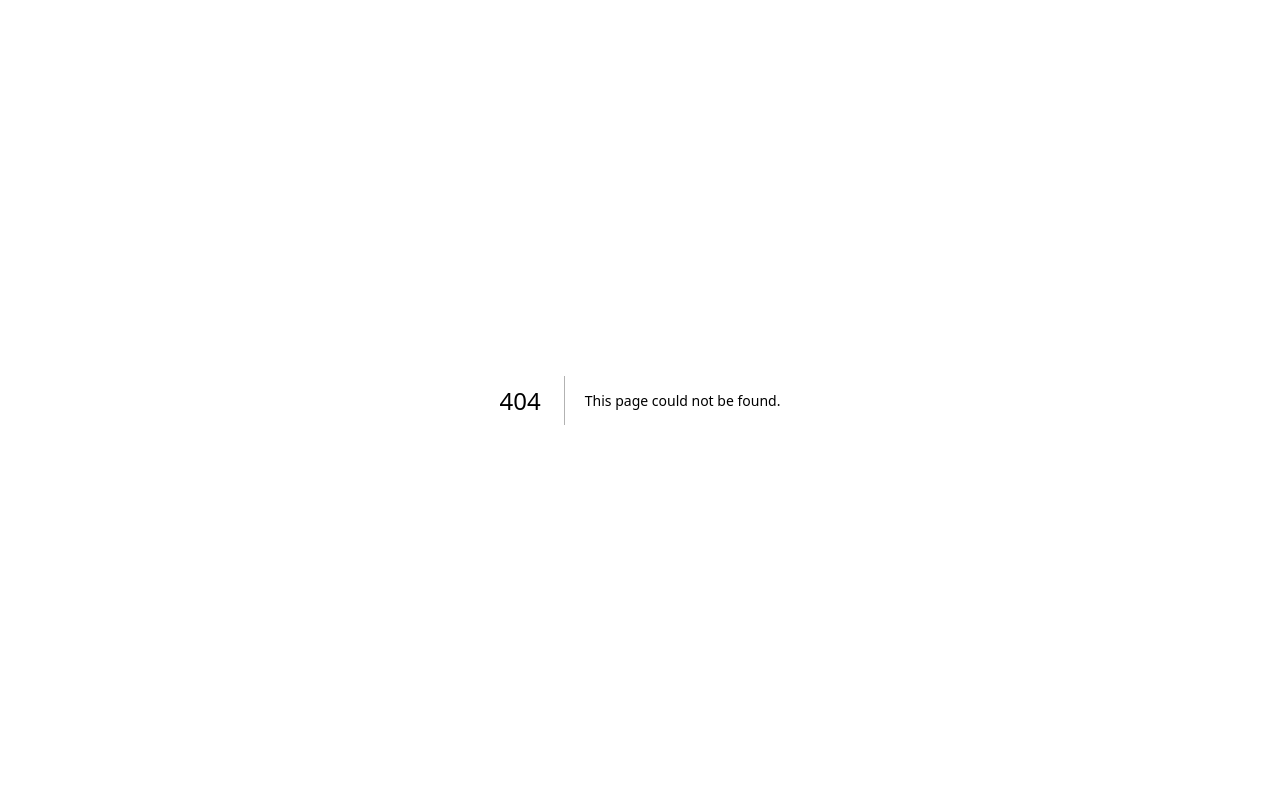
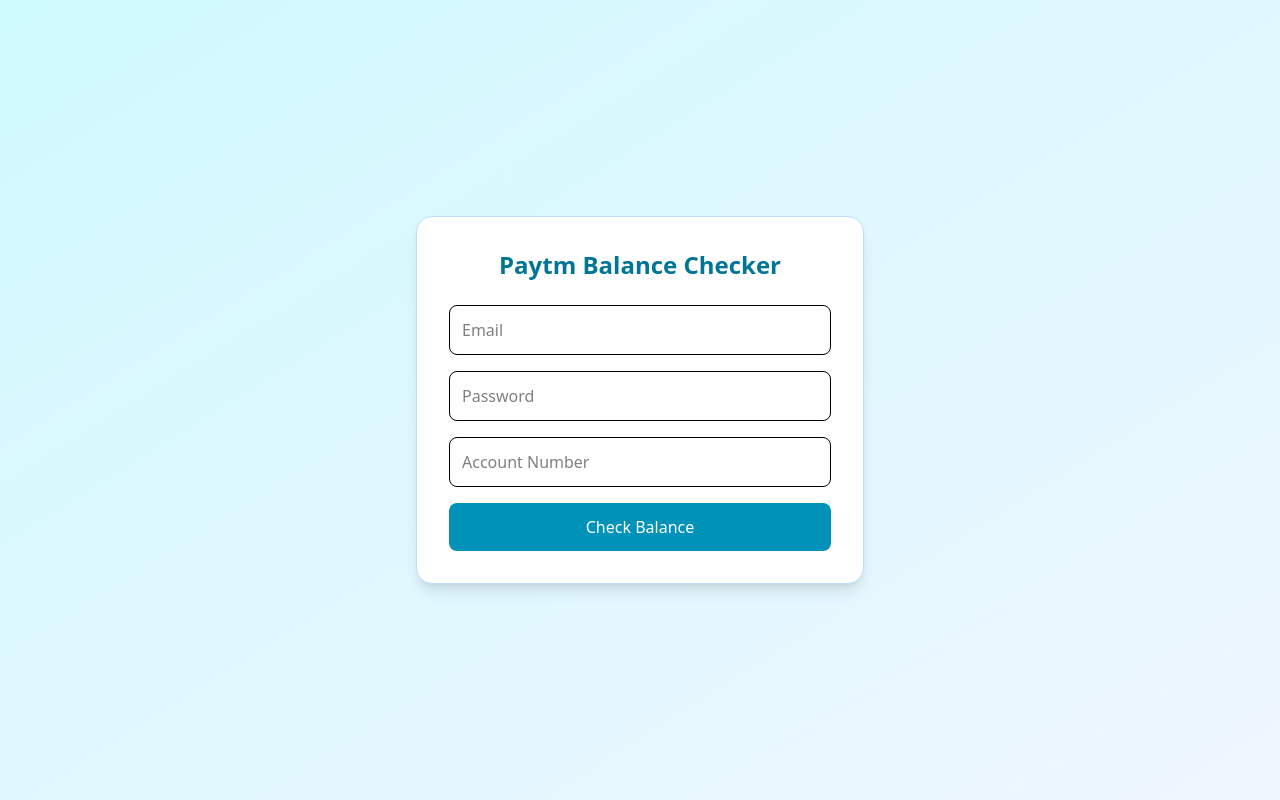
Before and after one commit to gursmeep404/sharden, a Next.js app in the folder sharden_main/: page /paytm in a window 1280 px wide. Before the commit this address had no page. Built offline with nearby package versions, Linux system fonts and the light colour scheme.

Commit message:
mock ui for gpay, paytm and razorpay done

```diff
--- /dev/null
+++ b/sharden_main/src/app/gpay/page.tsx
@@ -0,0 +1,65 @@
+"use client";
+import { useState } from "react";
+
+export default function GPayPage() {
+  const [email, setEmail] = useState("");
+  const [password, setPassword] = useState("");
+  const [accountNumber, setAccountNumber] = useState("");
+  const [balance, setBalance] = useState<string | null>(null);
+
+  const checkBalance = async () => {
+    try {
+      const res = await fetch("http://localhost:3000/get_balance", {
+        method: "POST",
+        headers: { "Content-Type": "application/json" },
+        body: JSON.stringify({ email, password, accountNumber }),
+      });
+      const data = await res.json();
+      setBalance(data.balance);
+    } catch (err) {
+      console.error("Error fetching balance:", err);
+    }
+  };
+
+  return (
+    <div className="min-h-screen flex items-center justify-center bg-gradient-to-br from-blue-100 to-blue-200">
+      <div className="bg-white p-8 rounded-2xl shadow-lg w-full max-w-md">
+        <h1 className="text-2xl font-bold mb-6 text-center text-blue-700">
+          GPay Balance Checker
+        </h1>
+        <input
+          type="email"
+          placeholder="Email"
+          value={email}
+          onChange={(e) => setEmail(e.target.value)}
+          className="w-full p-3 mb-4 border rounded-lg focus:outline-none focus:ring-2 focus:ring-blue-400"
+        />
+        <input
+          type="password"
+          placeholder="Password"
+          value={password}
+          onChange={(e) => setPassword(e.target.value)}
+          className="w-full p-3 mb-4 border rounded-lg focus:outline-none focus:ring-2 focus:ring-blue-400"
+        />
+        <input
+          type="text"
+          placeholder="Account Number"
+          value={accountNumber}
+          onChange={(e) => setAccountNumber(e.target.value)}
+          className="w-full p-3 mb-4 border rounded-lg focus:outline-none focus:ring-2 focus:ring-blue-400"
+        />
+        <button
+          onClick={checkBalance}
+          className="w-full bg-blue-600 text-white p-3 rounded-lg hover:bg-blue-700 transition"
+        >
+          Check Balance
+        </button>
+        {balance && (
+          <div className="mt-4 text-center text-green-600 font-semibold text-lg">
+            Balance: ₹{balance}
+          </div>
+        )}
+      </div>
+    </div>
+  );
+}
--- /dev/null
+++ b/sharden_main/src/app/paytm/page.tsx
@@ -0,0 +1,65 @@
+"use client";
+import { useState } from "react";
+
+export default function PaytmPage() {
+  const [email, setEmail] = useState("");
+  const [password, setPassword] = useState("");
+  const [accountNumber, setAccountNumber] = useState("");
+  const [balance, setBalance] = useState<string | null>(null);
+
+  const checkBalance = async () => {
+    try {
+      const res = await fetch("http://localhost:3000/get_balance", {
+        method: "POST",
+        headers: { "Content-Type": "application/json" },
+        body: JSON.stringify({ email, password, accountNumber }),
+      });
+      const data = await res.json();
+      setBalance(data.balance);
+    } catch (err) {
+      console.error("Error fetching balance:", err);
+    }
+  };
+
+  return (
+    <div className="min-h-screen flex items-center justify-center bg-gradient-to-br from-cyan-100 to-blue-50">
+      <div className="bg-white p-8 rounded-2xl shadow-lg w-full max-w-md border border-blue-200">
+        <h1 className="text-2xl font-bold mb-6 text-center text-cyan-700">
+          Paytm Balance Checker
+        </h1>
+        <input
+          type="email"
+          placeholder="Email"
+          value={email}
+          onChange={(e) => setEmail(e.target.value)}
+          className="w-full p-3 mb-4 border rounded-lg focus:outline-none focus:ring-2 focus:ring-cyan-400"
+        />
+        <input
+          type="password"
+          placeholder="Password"
+          value={password}
+          onChange={(e) => setPassword(e.target.value)}
+          className="w-full p-3 mb-4 border rounded-lg focus:outline-none focus:ring-2 focus:ring-cyan-400"
+        />
+        <input
+          type="text"
+          placeholder="Account Number"
+          value={accountNumber}
+          onChange={(e) => setAccountNumber(e.target.value)}
+          className="w-full p-3 mb-4 border rounded-lg focus:outline-none focus:ring-2 focus:ring-cyan-400"
+        />
+        <button
+          onClick={checkBalance}
+          className="w-full bg-cyan-600 text-white p-3 rounded-lg hover:bg-cyan-700 transition"
+        >
+          Check Balance
+        </button>
+        {balance && (
+          <div className="mt-4 text-center text-green-600 font-semibold text-lg">
+            Balance: ₹{balance}
+          </div>
+        )}
+      </div>
+    </div>
+  );
+}
--- /dev/null
+++ b/sharden_main/src/app/razorpay/page.tsx
@@ -0,0 +1,65 @@
+"use client";
+import { useState } from "react";
+
+export default function RazorpayPage() {
+  const [email, setEmail] = useState("");
+  const [password, setPassword] = useState("");
+  const [accountNumber, setAccountNumber] = useState("");
+  const [balance, setBalance] = useState<string | null>(null);
+
+  const checkBalance = async () => {
+    try {
+      const res = await fetch("http://localhost:3000/get_balance", {
+        method: "POST",
+        headers: { "Content-Type": "application/json" },
+        body: JSON.stringify({ email, password, accountNumber }),
+      });
+      const data = await res.json();
+      setBalance(data.balance);
+    } catch (err) {
+      console.error("Error fetching balance:", err);
+    }
+  };
+
+  return (
+    <div className="min-h-screen flex items-center justify-center bg-gradient-to-br from-blue-900 to-blue-700">
+      <div className="bg-white p-8 rounded-2xl shadow-xl w-full max-w-md">
+        <h1 className="text-2xl font-bold mb-6 text-center text-blue-800">
+          Razorpay Balance Checker
+        </h1>
+        <input
+          type="email"
+          placeholder="Email"
+          value={email}
+          onChange={(e) => setEmail(e.target.value)}
+          className="w-full p-3 mb-4 border rounded-lg focus:outline-none focus:ring-2 focus:ring-blue-500"
+        />
+        <input
+          type="password"
+          placeholder="Password"
+          value={password}
+          onChange={(e) => setPassword(e.target.value)}
+          className="w-full p-3 mb-4 border rounded-lg focus:outline-none focus:ring-2 focus:ring-blue-500"
+        />
+        <input
+          type="text"
+          placeholder="Account Number"
+          value={accountNumber}
+          onChange={(e) => setAccountNumber(e.target.value)}
+          className="w-full p-3 mb-4 border rounded-lg focus:outline-none focus:ring-2 focus:ring-blue-500"
+        />
+        <button
+          onClick={checkBalance}
+          className="w-full bg-blue-700 text-white p-3 rounded-lg hover:bg-blue-800 transition"
+        >
+          Check Balance
+        </button>
+        {balance && (
+          <div className="mt-4 text-center text-green-600 font-semibold text-lg">
+            Balance: ₹{balance}
+          </div>
+        )}
+      </div>
+    </div>
+  );
+}
```
